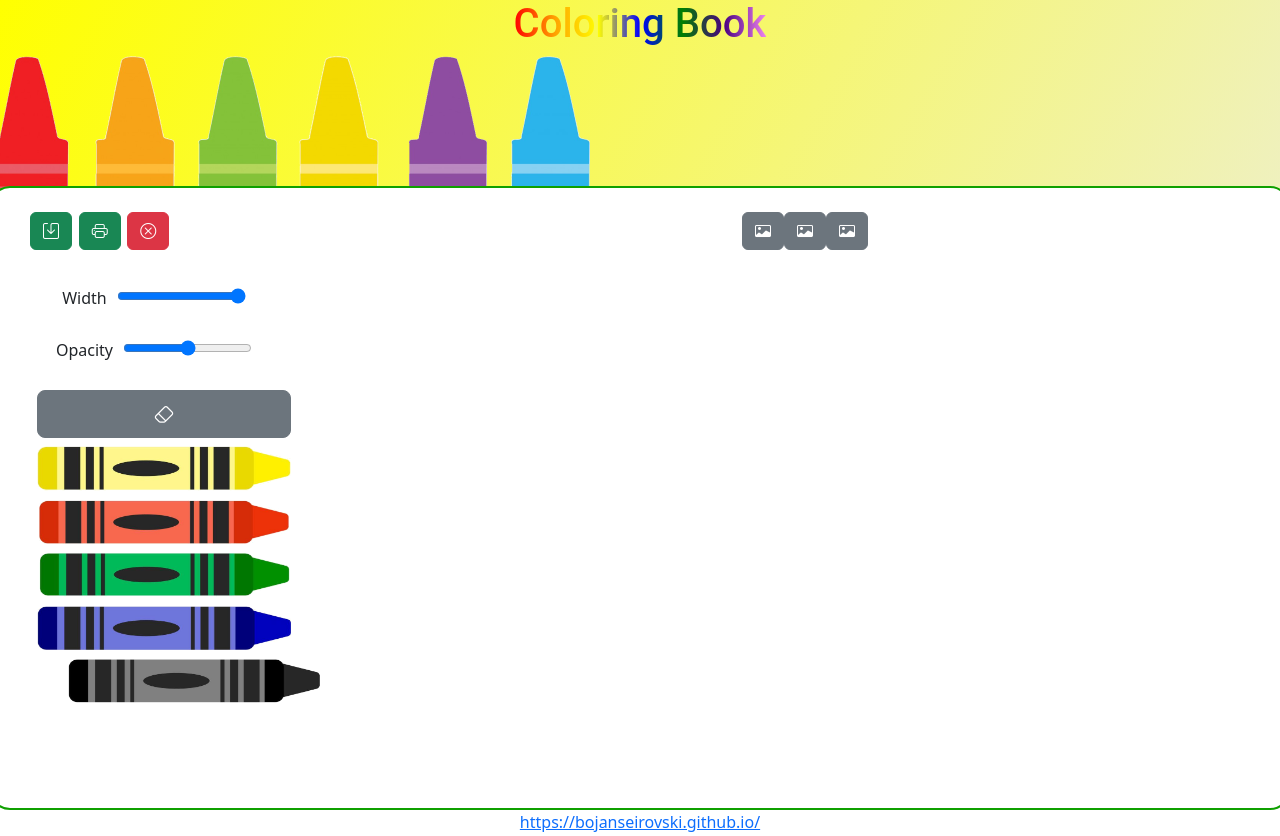
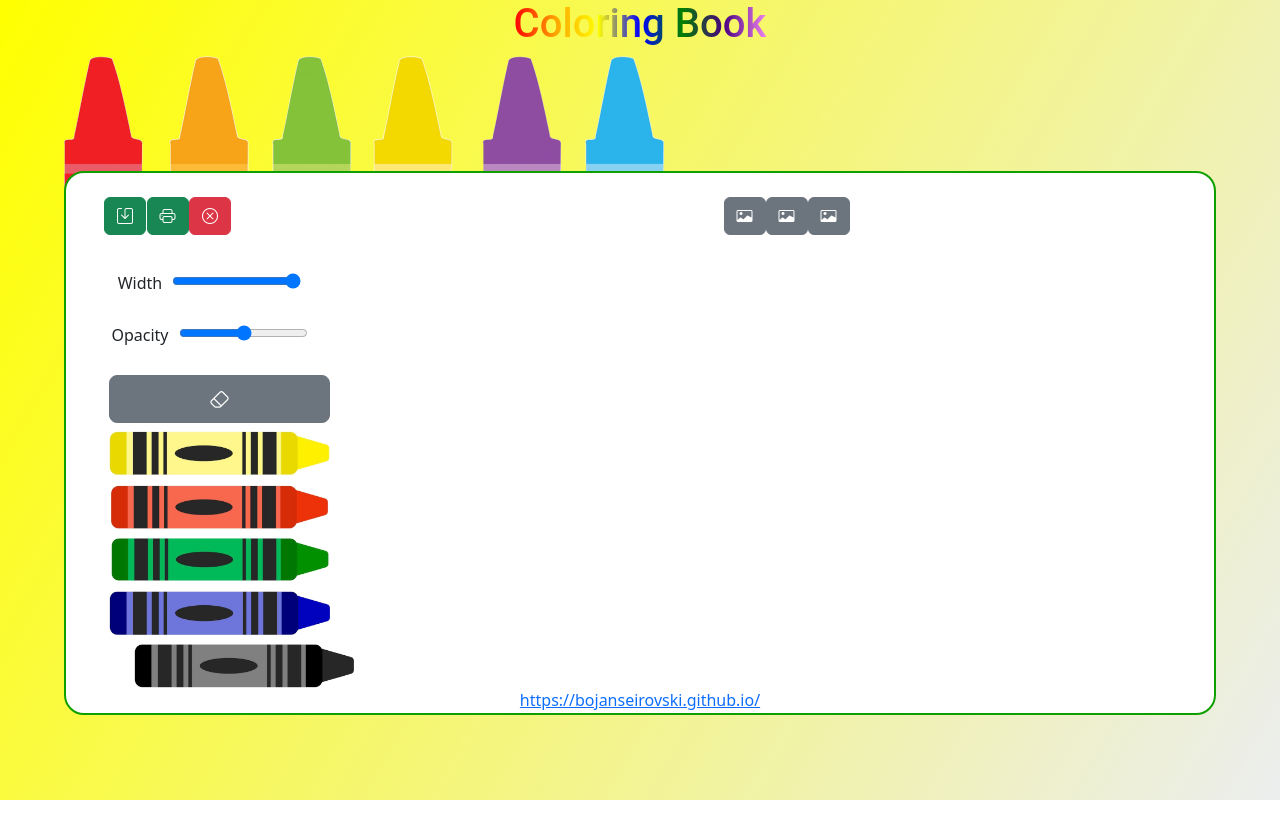
Before and after one commit to bojanseirovski/bojanseirovski.github.io, a React (Create React App) app: page / in a window 1280 px wide. After the commit the page ends 800 px from the top, so only its background shows below. Built offline with nearby package versions, Linux system fonts and the light colour scheme.

Commit message:
resice canvas with window resize

```diff
--- a/public/index.html
+++ b/public/index.html
@@ -3,7 +3,7 @@
   <head>
     <meta charset="utf-8" />
     <link rel="icon" href="%PUBLIC_URL%/favicon.ico" />
-    <meta name="viewport" content="width=device-width, initial-scale=1" />
+    <meta name="viewport" content="width=device-width, initial-scale=1.0" />
     <meta name="theme-color" content="#000000" />
     <meta
       name="description"
@@ -25,6 +25,10 @@
       Learn how to configure a non-root public URL by running `npm run build`.
     -->
     <title>Coloring</title>
+    <script>
+      var canvasWidth = window.screen.width*0.65;
+      var canvasHeight = window.screen.height*0.55;
+    </script>
   </head>
   <body>
     <noscript>You need to enable JavaScript to run this app.</noscript>
--- a/src/App.css
+++ b/src/App.css
@@ -23,8 +23,8 @@
 }
 
 .draw-area-background{
-	width: 1300px;
-	height: 815px;
+	width: 90%;
+	height: 85%;
 	background-color: transparent;
 	background-image: url("http://localhost:3000/crayons.png");
 	background-repeat: no-repeat;
@@ -103,3 +103,8 @@
 {
 	padding-right: 10px;
 }
+
+canvas#canvasDraw.draw{
+	/* width:100%;
+	height: 100%; */
+}
--- a/src/App.tsx
+++ b/src/App.tsx
@@ -1,15 +1,23 @@
-import React, {useState  } from "react";
+import React, {useState} from "react";
 import Canvas from "./components/Canvas";
 import './App.css';
 import 'bootstrap/dist/css/bootstrap.css';
-// import 'bootstrap/dist/js/bootstrap.bundle.min';
 import 'bootstrap-icons/font/bootstrap-icons.css';
 
 function App() {
   const [lineWidth, setLineWidth] = useState(20);
   const [lineColor, setLineColor] = useState("black");
   const [lineOpacity, setLineOpacity] = useState(100);
-  const [colorImage, setImage] = useState('/chibi-mario.svg');
+
+  let cWidth = window.innerWidth*0.55;
+  let cHeight =  window.innerHeight*0.5;
+  React.useEffect(() => {
+    function handleResize() {
+      cWidth = window.innerWidth*0.55;
+      cHeight =  window.innerHeight*0.55;
+    }
+    window.addEventListener('resize', handleResize);
+  });
 
   return (
     <div className="App">
@@ -20,13 +28,11 @@
                   lineOpacity={lineOpacity}
                   lineColor={lineColor}
                   lineWidth={lineWidth}
-                  imageUri={colorImage}
                   setLineColor={setLineColor}
                   setLineWidth={setLineWidth}
                   setLineOpacity={setLineOpacity}
-                  setImage = {setImage}
-                  width={900}
-                  height={550}
+                  width={cWidth}
+                  height={cHeight}
               />
           </div>
         </div>
--- a/src/components/Canvas.tsx
+++ b/src/components/Canvas.tsx
@@ -7,7 +7,6 @@
     lineWidth: number;
     width:number;
     height:number;
-    imageUri: string;
     setLineColor: string;
 	setLineWidth: number;
 	setLineOpacity: number;
@@ -229,7 +228,8 @@
                         onMouseMove={draw}
                         ref={canvasRef}
                         width={width}
-                        height={height}/>
+                        height={height}
+                        />
                     <div id="paint" style={{display:"none"}}></div>
                 </div>
             </div>
```
